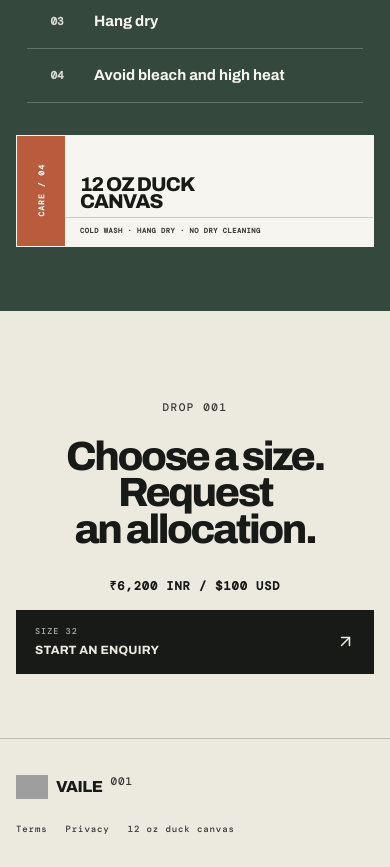
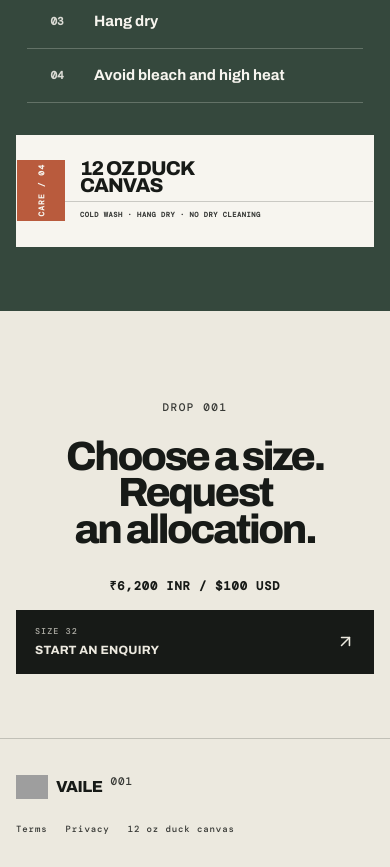
Before and after one commit to ArushPatil/vaile-website, a React (Vite) app in the folder vaile-storefront-drop-001/client/: page / in a window 390 px wide. Shown: the part 4040-4907 px from the top of the page. Built offline with nearby package versions, Linux system fonts and the light colour scheme; grey boxes are pictures that could not be loaded.

Commit message:
fix: center mobile care stamp content

```diff
--- a/vaile-storefront-drop-001/client/src/index.css
+++ b/vaile-storefront-drop-001/client/src/index.css
@@ -891,8 +891,12 @@ a:focus-visible, button:focus-visible { outline: 2px solid var(--ink); outline-o
   .chapter-shell .care-layout .care-stamp b,
   .chapter-shell .care-layout .care-stamp p { align-self: auto; }
   .chapter-shell .care-layout .care-stamp span { grid-column: 1; grid-row: 1 / -1; align-self: center; justify-self: center; }
-  .chapter-shell .care-layout .care-stamp b { grid-column: 2; grid-row: 1; align-self: end; padding: 13px 15px 7px; font-size: 20px; line-height: 17px; }
-  .chapter-shell .care-layout .care-stamp p { grid-column: 2; grid-row: 2; align-self: start; padding: 7px 15px 9px; text-align: left; }
+  .chapter-shell .care-layout .care-stamp {
+    grid-template-rows: auto auto;
+    align-content: center;
+  }
+  .chapter-shell .care-layout .care-stamp b { grid-column: 2; grid-row: 1; align-self: auto; padding: 0 15px 7px; font-size: 20px; line-height: 17px; }
+  .chapter-shell .care-layout .care-stamp p { grid-column: 2; grid-row: 2; align-self: auto; padding: 7px 15px 0; text-align: left; }
   .chapter-shell .care-layout ul { grid-column: 1; grid-row: auto; order: 2; width: calc(100% - 22px); justify-self: center; display: grid; grid-template-rows: repeat(4, minmax(0, 1fr)); gap: 0; }
   .chapter-shell .care-layout li { grid-template-columns: 42px minmax(0, 1fr); gap: var(--space-2); min-height: 54px; padding-left: 9px; }
   .chapter-shell .care-layout li b { justify-self: center; }
@@ -1394,6 +1398,11 @@ a:focus-visible, button:focus-visible { outline: 2px solid var(--ink); outline-o
     min-height: 108px;
     padding: 20px;
   }
+  .chapter-shell .care-layout .care-stamp::before {
+    width: 164px;
+    min-width: 164px;
+    max-width: 164px;
+  }
   .chapter-shell .care-layout ul {
     grid-column: 8 / -1;
     grid-row: 3 / -1;
```
